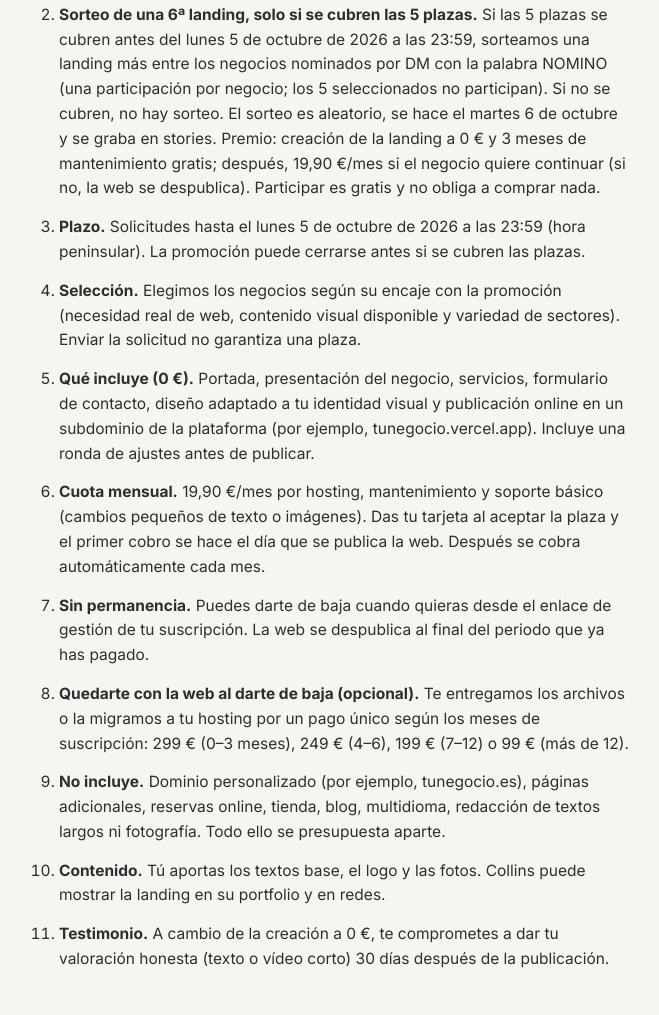
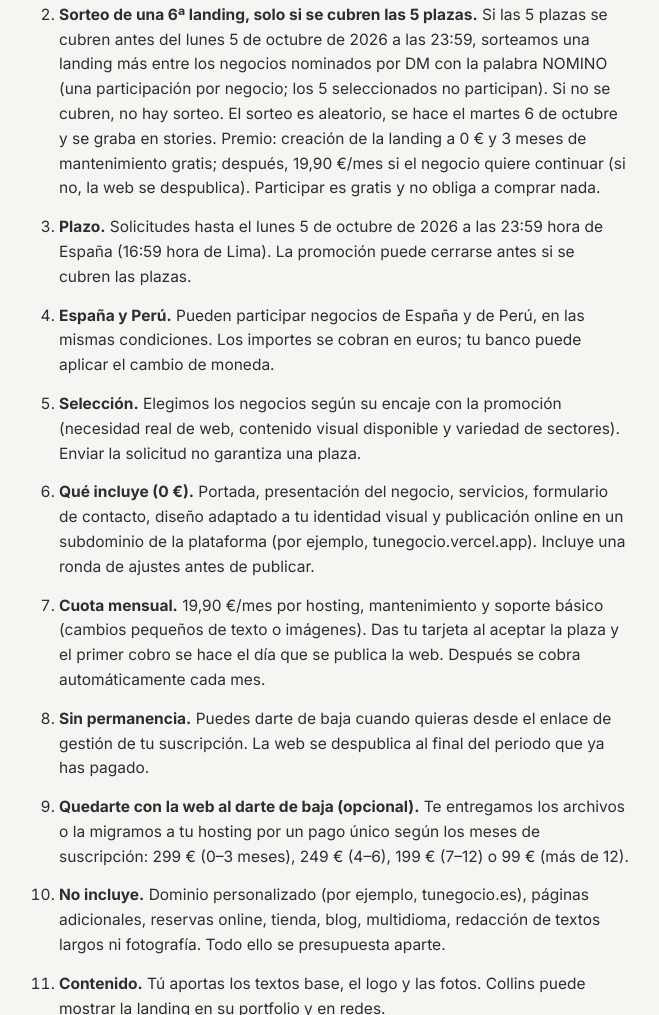
Before and after one commit to emivelasquezv/landing0, a plain HTML site: page index.html in a window 1280 px wide. Shown: the part 2725-3740 px from the top of the page, without its empty margins (307-966 px from the left). Drawn offline with Linux system fonts and the light colour scheme.

Commit message:
Abrir la promoción a Perú: hora de Lima y ley peruana de datos
Co-Authored-By: Claude Opus 5.5 <noreply@anthropic.com>

```diff
--- a/index.html
+++ b/index.html
@@ -155,7 +155,8 @@
       <ol>
         <li><b>Plazas.</b> 5 landing pages para pequeños negocios, elegidas por Collins (no se sortean).</li>
         <li><b>Sorteo de una 6ª landing, solo si se cubren las 5 plazas.</b> Si las 5 plazas se cubren antes del lunes 5 de octubre de 2026 a las 23:59, sorteamos una landing más entre los negocios nominados por DM con la palabra NOMINO (una participación por negocio; los 5 seleccionados no participan). Si no se cubren, no hay sorteo. El sorteo es aleatorio, se hace el martes 6 de octubre y se graba en stories. Premio: creación de la landing a 0 € y 3 meses de mantenimiento gratis; después, 19,90 €/mes si el negocio quiere continuar (si no, la web se despublica). Participar es gratis y no obliga a comprar nada.</li>
-        <li><b>Plazo.</b> Solicitudes hasta el lunes 5 de octubre de 2026 a las 23:59 (hora peninsular). La promoción puede cerrarse antes si se cubren las plazas.</li>
+        <li><b>Plazo.</b> Solicitudes hasta el lunes 5 de octubre de 2026 a las 23:59 hora de España (16:59 hora de Lima). La promoción puede cerrarse antes si se cubren las plazas.</li>
+        <li><b>España y Perú.</b> Pueden participar negocios de España y de Perú, en las mismas condiciones. Los importes se cobran en euros; tu banco puede aplicar el cambio de moneda.</li>
         <li><b>Selección.</b> Elegimos los negocios según su encaje con la promoción (necesidad real de web, contenido visual disponible y variedad de sectores). Enviar la solicitud no garantiza una plaza.</li>
         <li><b>Qué incluye (0 €).</b> Portada, presentación del negocio, servicios, formulario de contacto, diseño adaptado a tu identidad visual y publicación online en un subdominio de la plataforma (por ejemplo, tunegocio.vercel.app). Incluye una ronda de ajustes antes de publicar.</li>
         <li><b>Cuota mensual.</b> 19,90 €/mes por hosting, mantenimiento y soporte básico (cambios pequeños de texto o imágenes). Das tu tarjeta al aceptar la plaza y el primer cobro se hace el día que se publica la web. Después se cobra automáticamente cada mes.</li>
```
Also changed, not shown: privacidad.html (+1 -1 lines).
